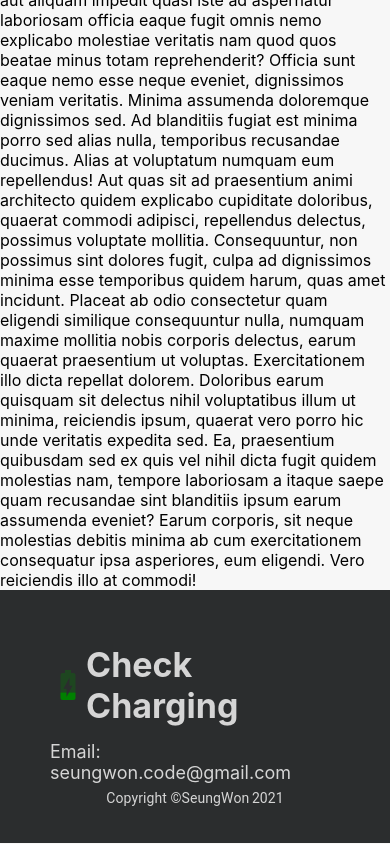
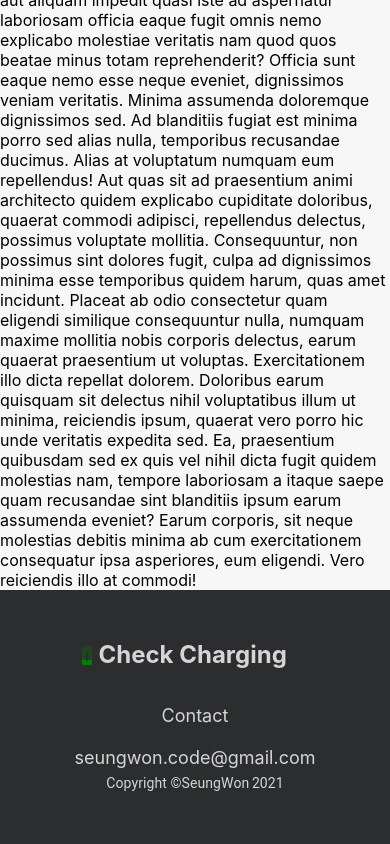
Before and after one commit to seungwonleee/firebase-auth, a React (Create React App) app: page / in a window 390 px wide. Shown: the part 5727-6571 px from the top of the page. Built offline with nearby package versions, Linux system fonts and the light colour scheme; no server answers.

Commit message:
footer breakpoint 추가

```diff
--- a/src/components/Footer/Footer.js
+++ b/src/components/Footer/Footer.js
@@ -8,14 +8,14 @@ import Typography from "@material-ui/core/Typography";
 
 // styled components
 const FooterSection = styled.footer`
-  height: 20vh;
+  min-height: 200px;
+  width: 100%;
   background: #2b2d2e;
   color: #d5d5d5;
   a {
     color: #d5d5d5;
   }
   @media only screen and (max-width: 768px) {
-    height: 30vh;
     display: flex;
     flex-direction: column;
     justify-content: center;
@@ -29,6 +29,11 @@ const LogoSection = styled.h2`
   padding: 2rem 5rem 0.5rem;
   p {
     font-size: ${(props) => props.theme.fontSizes.titleSize};
+  }
+  @media only screen and (max-width: 576px) {
+    p {
+      font-size: ${(props) => props.theme.fontSizes.xxxlarge};
+    }
   }
 `;
 
@@ -49,6 +54,11 @@ const CopyrightSection = styled.div`
   span {
     font-size: ${(props) => props.theme.fontSizes.small};
   }
+  @media only screen and (max-width: 768px) {
+    p {
+      text-align: center;
+    }
+  }
 `;
 
 // Copyright Component
@@ -66,31 +76,47 @@ const Copyright = () => {
 
 const Footer = () => {
   const breakPoint = useMediaQuery({
-    query: "(min-width:380px)",
+    query: "(min-width:576px)",
   });
   return (
     <FooterSection>
+      <div style={{ padding: "30px 0 50px 0" }}>
+        {breakPoint ? (
+          <>
             <LogoSection>
-        <BatteryCharging20Icon style={{ color: "green", fontSize: "3.6rem" }} />
+              <BatteryCharging20Icon
+                style={{ color: "green", fontSize: "3.6rem" }}
+              />
               <p>Check Charging</p>
             </LogoSection>
-      {breakPoint ? (
             <EmailSection>
               <a href="mailto:seungwon.code@gmail.com">
                 Email: seungwon.code@gmail.com
               </a>
             </EmailSection>
+          </>
         ) : (
           <>
+            <LogoSection>
+              <BatteryCharging20Icon
+                style={{ color: "green", fontSize: "2.4rem" }}
+              />
+              <p>Check Charging</p>
+            </LogoSection>
             <EmailSection>
+              <br />
               <p>Contact</p>
-            <a href="mailto:seungwon.code@gmail.com">seungwon.code@gmail.com</a>
+              <br />
+              <a href="mailto:seungwon.code@gmail.com">
+                seungwon.code@gmail.com
+              </a>
             </EmailSection>
           </>
         )}
         <CopyrightSection>
           <Copyright />
         </CopyrightSection>
+      </div>
     </FooterSection>
   );
 };
```
Lines whose indentation alone changed are shown as unchanged.
